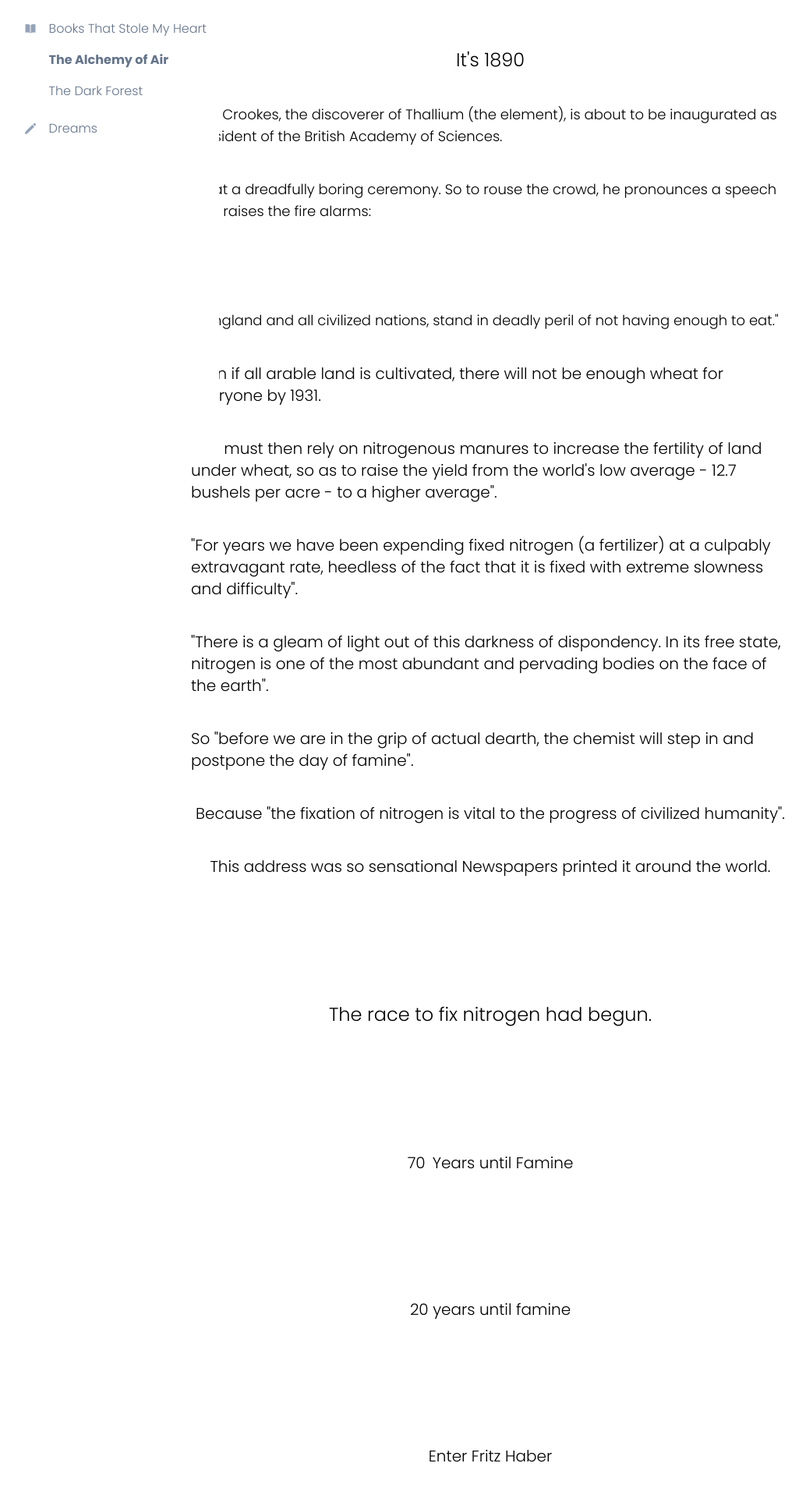
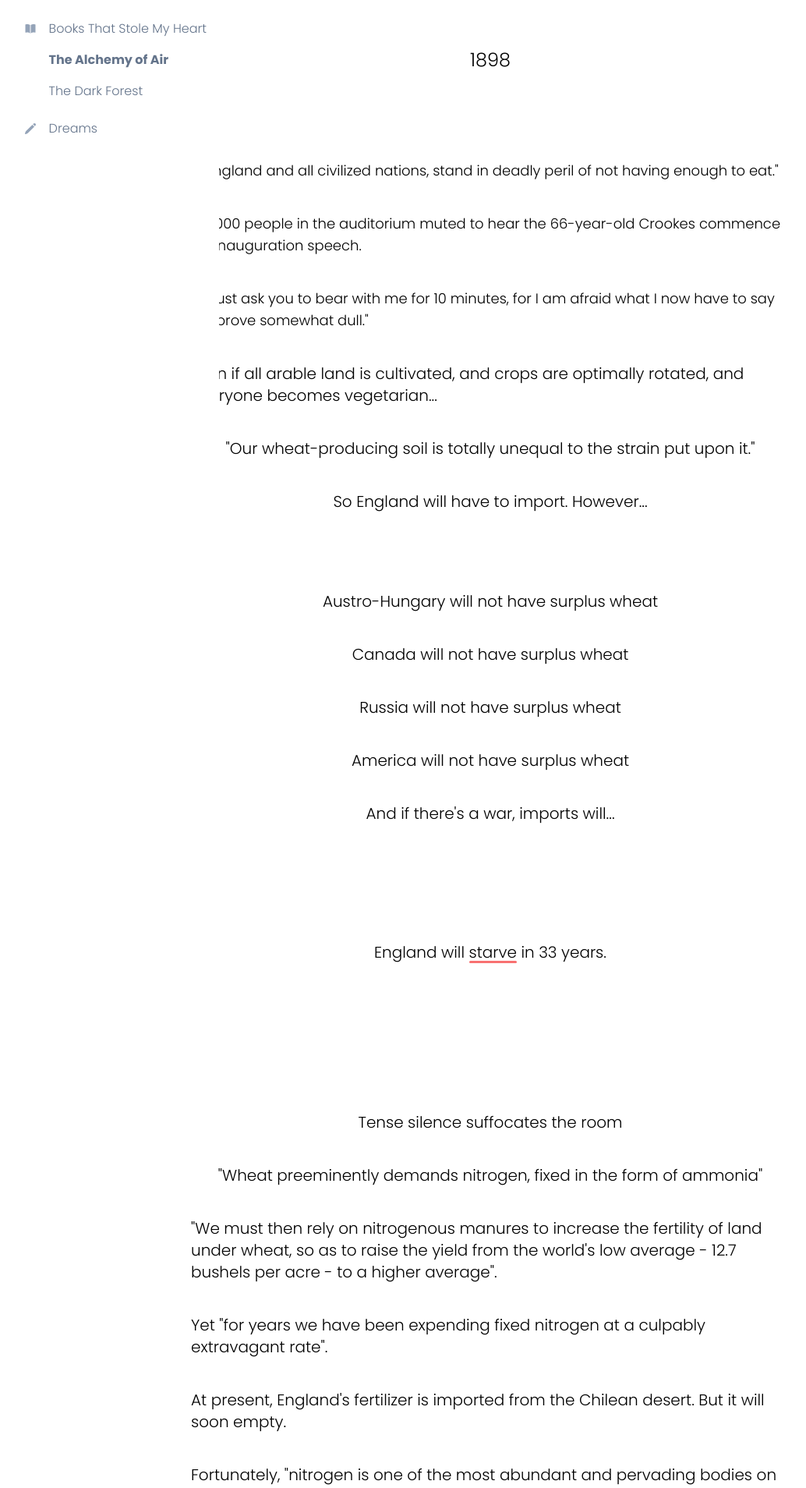
Before and after one commit to chongcurtis/chongcurtis.github.io, a Next.js app: page /books/the-alchemy-of-air in a window 1280 px wide. Shown: the part 203-2111 px from the top of the page at 78% size, without its empty margins (11-1045 px from the left). Built offline with nearby package versions, Linux system fonts and the light colour scheme.

Commit message:
made the intro much more dramatic

```diff
--- a/src/common/animations.ts
+++ b/src/common/animations.ts
@@ -122,7 +122,7 @@ const tryStartAnimation = (
 };
 
 const isFirstElementInAnimationRange = (animationDescriptions: AnimationDescription[]): boolean => {
-    return animationDescriptions[0].elementTop <= window.scrollY + (window.innerHeight * 6.5) / 8;
+    return animationDescriptions[0].elementTop <= window.scrollY + (window.innerHeight * 6) / 8;
 };
 
 const animateFirstItemInQueue = (animationQueue: AnimationDescription[]) => {
--- a/src/pages/books/the-alchemy-of-air.tsx
+++ b/src/pages/books/the-alchemy-of-air.tsx
@@ -21,15 +21,7 @@ export default function TheAlchemyOfAir() {
                     Matthias Müller
                 </a>
             </p>
-            <p className="fade-in-on-scroll mt-20 text-2xl">It's 1890</p>
-            <p className="fade-in-on-scroll mt-10 text-lg">
-                And Crookes, the discoverer of Thallium (the element), is about to be inaugurated as
-                president of the British Academy of Sciences.
-            </p>
-            <p className="fade-in-on-scroll mt-10 text-lg">
-                What a dreadfully boring ceremony. So to rouse the crowd, he pronounces a speech
-                that raises the fire alarms:
-            </p>
+            <p className="fade-in-on-scroll mt-20 text-2xl">1898</p>
             <div className="mt-20 flex flex-row">
                 <div className="fade-in-on-scroll animation-delay-1500 flex flex-col justify-center align-middle">
                     <p className="fade-in-on-scroll mt-8 text-lg">
@@ -43,16 +35,50 @@ export default function TheAlchemyOfAir() {
                 {/*    alt="Sir William Crookes"*/}
                 {/*/>*/}
             </div>
+            <p className="fade-in-on-scroll mt-10 text-lg">
+                All 1000 people in the auditorium muted to hear the 66-year-old Crookes commence his
+                inauguration speech. {/*at the Academy of Sciences.*/}
+            </p>
+            <p className="fade-in-on-scroll mt-10 text-lg">
+                "I must ask you to bear with me for 10 minutes, for I am afraid what I now have to
+                say will prove somewhat dull."
+            </p>
             {/*https://www.jstor.org/stable/1627238?seq=2*/}
-            {/*<p className="fade-in-on-scroll mt-10 text-xl">*/}
-            {/*    "Our wheat-producing soil is totally unequal to the strain put upon it."*/}
-            {/*</p>*/}
             {/*<p className="fade-in-on-scroll mt-10 text-xl">*/}
             {/*    "As mouths multiply, food sources dwindle"*/}
             {/*</p>*/}
+            {/*<p className="fade-in-on-scroll mt-10 text-xl">*/}
+            {/*    At present, England's fertilizer is imported from the Chilian desert. But it will*/}
+            {/*    soon run out.*/}
+            {/*</p>*/}
             <p className="fade-in-on-scroll mt-10 text-xl">
-                Even if all arable land is cultivated, there will not be enough wheat for everyone
-                by 1931.
+                Even if all arable land is cultivated, and crops are optimally rotated, and everyone
+                becomes vegetarian...
+            </p>
+            <p className="fade-in-on-scroll mt-10 text-xl">
+                "Our wheat-producing soil is totally unequal to the strain put upon it."
+            </p>
+            <p className="fade-in-on-scroll mt-10 text-xl">
+                {" "}
+                So England will have to import. However...
+            </p>
+            <p className="fade-in-on-scroll mt-[100px] text-xl">
+                Austro-Hungary will not have surplus wheat{" "}
+            </p>
+            <p className="fade-in-on-scroll mt-10 text-xl"> Canada will not have surplus wheat</p>
+            <p className="fade-in-on-scroll mt-10 text-xl"> Russia will not have surplus wheat</p>
+            <p className="fade-in-on-scroll mt-10 text-xl"> America will not have surplus wheat</p>
+            <p className="fade-in-on-scroll mt-10 text-xl">And if there's a war, imports will...</p>
+            <p className="fade-in-on-scroll mb-[150px] mt-[150px] text-xl">
+                England will{" "}
+                <span className="underline-on-scroll animation-delay-200 after:bg-red-400">
+                    starve
+                </span>{" "}
+                in 33 years.
+            </p>
+            <p className="fade-in-on-scroll mt-10 text-xl">Tense silence suffocates the room</p>
+            <p className="fade-in-on-scroll mt-10 text-xl">
+                "Wheat preeminently demands nitrogen, fixed in the form of ammonia"
             </p>
             <p className="fade-in-on-scroll mt-10 text-xl">
                 "We must then rely on nitrogenous manures to increase the fertility of land under
@@ -60,22 +86,44 @@ export default function TheAlchemyOfAir() {
                 - to a higher average".
             </p>
             <p className="fade-in-on-scroll mt-10 text-xl">
-                "For years we have been expending fixed nitrogen (a fertilizer) at a culpably
-                extravagant rate, heedless of the fact that it is fixed with extreme slowness and
-                difficulty".
+                Yet "for years we have been expending fixed nitrogen at a culpably extravagant
+                rate".
             </p>
             <p className="fade-in-on-scroll mt-10 text-xl">
-                "There is a gleam of light out of this darkness of dispondency. In its free state,
-                nitrogen is one of the most abundant and pervading bodies on the face of the earth".
+                At present, England's fertilizer is imported from the Chilean desert. But it will
+                soon empty.
             </p>
             <p className="fade-in-on-scroll mt-10 text-xl">
-                So "before we are in the grip of actual dearth, the chemist will step in and
-                postpone the day of famine".
+                Fortunately, "nitrogen is one of the most abundant and pervading bodies on the face
+                of the earth".
             </p>
+            {/*<p className="fade-in-on-scroll mt-10 text-xl">It's 78% of the air.</p>*/}
             <p className="fade-in-on-scroll mt-10 text-xl">
-                Because "the fixation of nitrogen is vital to the progress of civilized humanity".
+                But to turn N&#8322; into fertilizer, you must break nature's strongest molecular
+                bond.
+            </p>
+            <p className="fade-in-on-scroll mb-[100px] mt-[100px] text-xl">
+                And it has never been accomplished.
             </p>
             {/*<FixNitrogen />*/}
+            {/*<p className="fade-in-on-scroll mt-10 text-xl">*/}
+            {/*    "For years we have been expending fixed nitrogen at a culpably extravagant rate,*/}
+            {/*    heedless of the fact that it is [naturally] fixed with extreme slowness and*/}
+            {/*    difficulty".*/}
+            {/*</p>*/}
+            {/*<p className="fade-in-on-scroll mt-10 text-xl">*/}
+            {/*    "There is a gleam of light out of this darkness of despondency. In its free state,*/}
+            {/*    nitrogen is one of the most abundant and pervading bodies on the face of the earth".*/}
+            {/*</p>*/}
+            {/*<p className="fade-in-on-scroll mt-10 text-xl">Brook ends on a hopeful note:</p>*/}
+            {/*<p className="fade-in-on-scroll mt-10 text-xl">*/}
+            {/*    "The fixation of nitrogen is vital to the progress of civilized humanity".*/}
+            {/*</p>*/}
+            <p className="fade-in-on-scroll mt-10 text-xl">
+                "There is a gleam of light out of this darkness of despondency. [...] Before we are
+                in the grip of actual dearth, the chemist will step in and postpone the day of
+                famine".
+            </p>
             {/*<p className="fade-in-on-scroll mt-10 text-xl">*/}
             {/*    Many didn't believe him, stating that the Chilian desert has an unlimitted amount of*/}
             {/*    fertilizer.*/}
@@ -84,7 +132,10 @@ export default function TheAlchemyOfAir() {
             {/*    But they were wrong. Because our population doubled, and doubled, and doubled.*/}
             {/*</p>*/}
             <p className="fade-in-on-scroll mt-10 text-xl">
-                This address was so sensational Newspapers printed it around the world.
+                This was Brook's challenge: To fix nitrogen, and save mankind.
+            </p>
+            <p className="fade-in-on-scroll mt-10 text-xl">
+                His address was sensational. Newspapers printed it around the world.
             </p>
             <p className="fade-in-on-scroll mt-40 text-2xl">The race to fix nitrogen had begun.</p>
             {/* <p className="fade-in-on-scroll mt-40 text-xl">31 years until famine</p> */}
@@ -92,8 +143,9 @@ export default function TheAlchemyOfAir() {
                 <ExponentialCount startingNumber={100} endingNumber={31} exponentialAmount={0.95} />
                 <p>Years until Famine </p>
             </div>
+            <p className="fade-in-on-scroll mt-20 text-2xl">1895 Germany</p>
+            <p className="fade-in-on-scroll mt-40 text-xl">Enter Fritz Haber</p>
             <p className="fade-in-on-scroll mt-40 text-xl">20 years until famine</p>
-            <p className="fade-in-on-scroll mt-40 text-xl">Enter Fritz Haber</p>
             {/*<Boiler />*/}
             {/*<BulletsStrikeSand />*/}
             {/*</div>*/}
```
